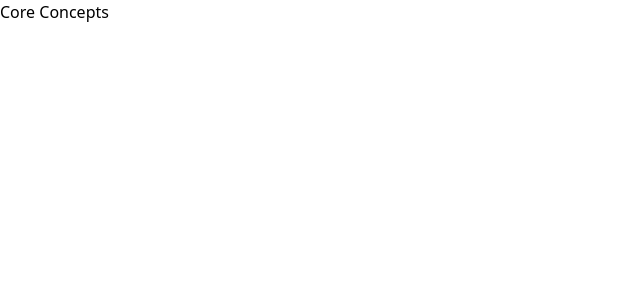
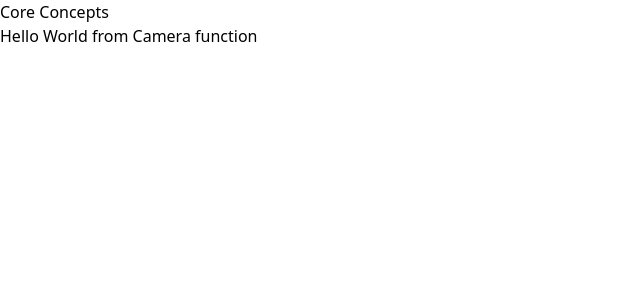
Before and after one commit to YasashwiniNapa/SafePlate, a React (Vite) app in the folder front-end/: page / in a window 1280 px wide. Shown: the top 300 px of the page, without its empty margins (0-640 px from the left). Built offline with nearby package versions, Linux system fonts and the light colour scheme.

Commit message:
camera folder and components

```diff
--- a/front-end/src/App.jsx
+++ b/front-end/src/App.jsx
@@ -1,14 +1,13 @@
+import Camera from "./components/Camera";
 
 
 function App() {
-
-
     return(
       <>
-
-      <section id="core-concepts">
-      <h2>Core Concepts</h2>
-      </section>
+        <section id="core-concepts">
+        <h2>Core Concepts</h2>
+        <Camera/>
+        </section>
       </>
 
     );
--- /dev/null
+++ b/front-end/src/components/Camera.jsx
@@ -0,0 +1,7 @@
+export default function Camera(){
+
+    return (
+        <p> Hello World from Camera function </p>
+        );
+
+}
```
Also changed, not shown: 1 other file (tests, documents, lock files or other folders).
